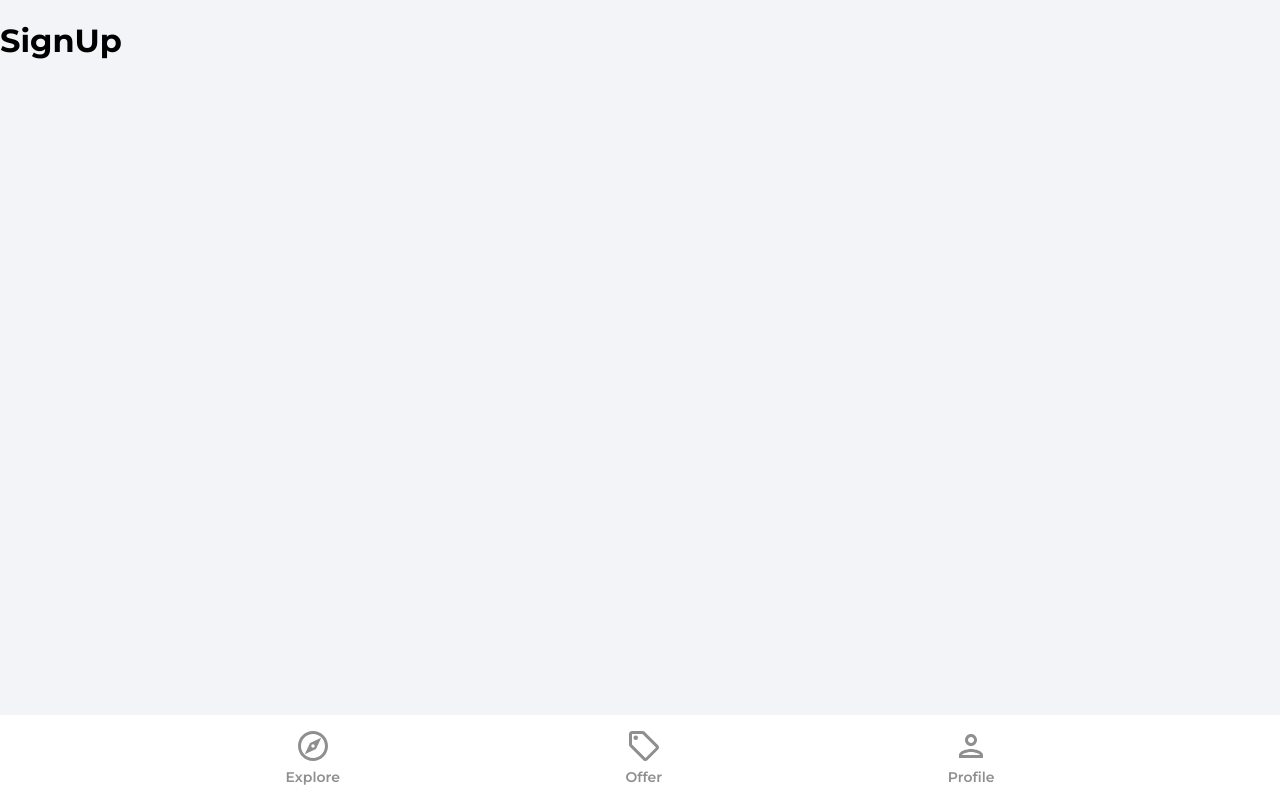
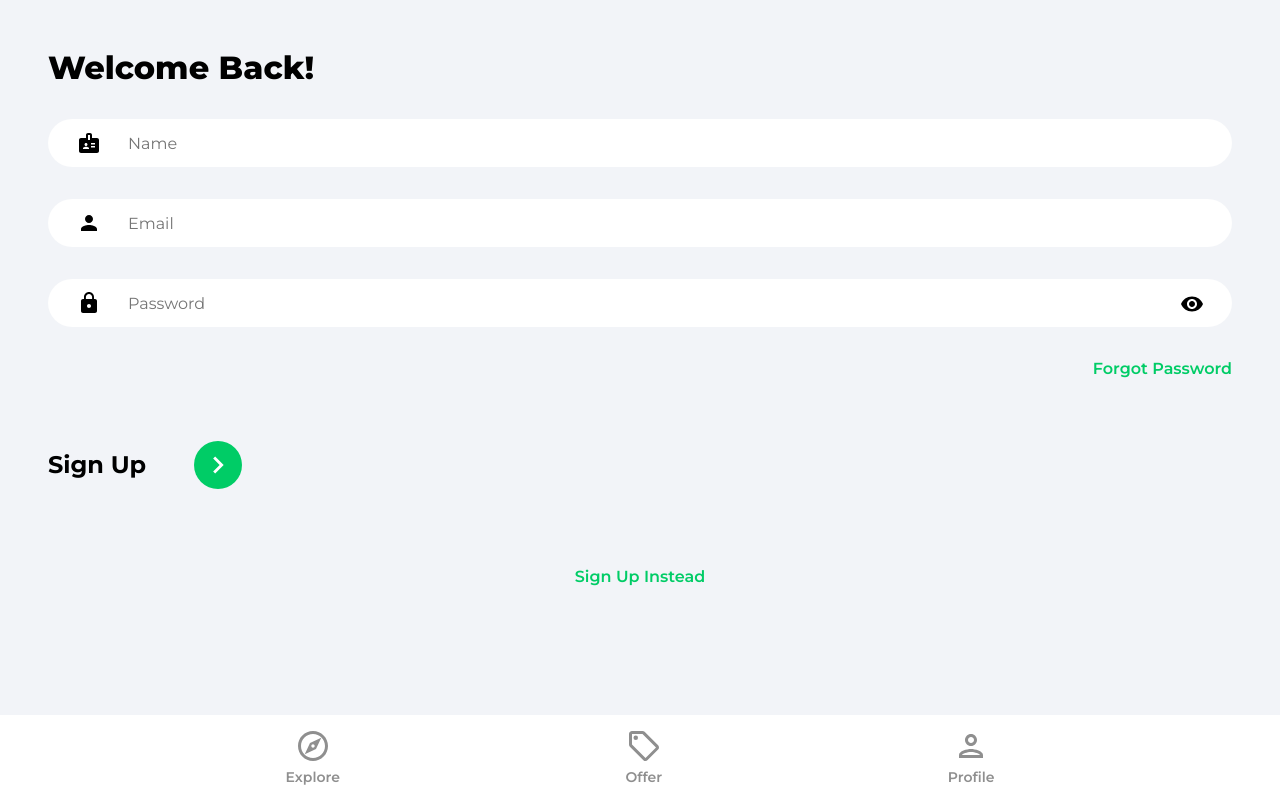
Before and after one commit to wilowdev/house-marketplace, a React (Create React App) app: page /sign-up in a window 1280 px wide. Built offline with nearby package versions, Linux system fonts and the light colour scheme.

Commit message:
sign-in and sign-up

```diff
--- a/src/pages/SignIn.jsx
+++ b/src/pages/SignIn.jsx
@@ -1,10 +1,76 @@
-import React from 'react';
+import { useState } from 'react';
+import { Link, useNavigate } from 'react-router-dom';
+import { ReactComponent as ArrowRightIcon } from '../assets/svg/keyboardArrowRightIcon.svg';
+import visibilityIcon from '../assets/svg/visibilityIcon.svg';
 
 function SignIn() {
+  const [showPassword, setShowPassword] = useState(false);
+  const [formData, setFormData] = useState({
+    email: '',
+    password: '',
+  });
+  const { email, password } = formData;
+
+  const navigate = useNavigate();
+
+  const onChange = (e) => {
+    setFormData((prevState) => ({
+      ...prevState,
+      [e.target.id]: e.target.value,
+    }));
+  };
+
   return (
-    <div>
-      <h1>Sign In</h1>
-    </div>
+    <>
+      <div className='pageContainer'>
+        <header>
+          <p className='pageHeader'>Welcome Back!</p>
+        </header>
+        <main>
+          <form>
+            <input
+              type='email'
+              className='emailInput'
+              value={email}
+              placeholder='Email'
+              id='email'
+              onChange={onChange}
+            />
+            <div className='passwordInputDiv'>
+              <input
+                type={showPassword ? 'text' : 'password'}
+                className='passwordInput'
+                placeholder='Password'
+                id='password'
+                value={password}
+                onChange={onChange}
+              />
+              <img
+                src={visibilityIcon}
+                alt='show password'
+                className='showPassword'
+                onClick={() => setShowPassword((prevState) => !prevState)}
+              />
+            </div>
+            <Link className='forgotPasswordLink' to='/forgot-password'>
+              Forgot Password
+            </Link>
+
+            <div className='signInBar'>
+              <p className='signInText'>Sign In</p>
+              <button className='signInButton'>
+                <ArrowRightIcon width='34px' height='34px' fill='#ffffff' />
+              </button>
+            </div>
+          </form>
+          {/* OAuth here */}
+
+          <Link to='/sign-up' className='registerLink'>
+            Sign Up Instead
+          </Link>
+        </main>
+      </div>
+    </>
   );
 }
 
--- a/src/pages/SignUp.jsx
+++ b/src/pages/SignUp.jsx
@@ -1,10 +1,85 @@
-import React from 'react';
+import { useState } from 'react';
+import { Link, useNavigate } from 'react-router-dom';
+import { ReactComponent as ArrowRightIcon } from '../assets/svg/keyboardArrowRightIcon.svg';
+import visibilityIcon from '../assets/svg/visibilityIcon.svg';
 
 function SignUp() {
+  const [showPassword, setShowPassword] = useState(false);
+  const [formData, setFormData] = useState({
+    name: '',
+    email: '',
+    password: '',
+  });
+  const { name, email, password } = formData;
+
+  const navigate = useNavigate();
+
+  const onChange = (e) => {
+    setFormData((prevState) => ({
+      ...prevState,
+      [e.target.id]: e.target.value,
+    }));
+  };
+
   return (
-    <div>
-      <h1>SignUp</h1>
-    </div>
+    <>
+      <div className='pageContainer'>
+        <header>
+          <p className='pageHeader'>Welcome Back!</p>
+        </header>
+        <main>
+          <form>
+            <input
+              type='text'
+              className='nameInput'
+              value={name}
+              placeholder='Name'
+              id='name'
+              onChange={onChange}
+            />
+            <input
+              type='email'
+              className='emailInput'
+              value={email}
+              placeholder='Email'
+              id='email'
+              onChange={onChange}
+            />
+            <div className='passwordInputDiv'>
+              <input
+                type={showPassword ? 'text' : 'password'}
+                className='passwordInput'
+                placeholder='Password'
+                id='password'
+                value={password}
+                onChange={onChange}
+              />
+              <img
+                src={visibilityIcon}
+                alt='show password'
+                className='showPassword'
+                onClick={() => setShowPassword((prevState) => !prevState)}
+              />
+            </div>
+            <Link className='forgotPasswordLink' to='/forgot-password'>
+              Forgot Password
+            </Link>
+
+            <div className='signUpBar'>
+              <p className='signUpText'>Sign Up</p>
+              <button className='signInButton'>
+                <ArrowRightIcon width='34px' height='34px' fill='#ffffff' />
+              </button>
+            </div>
+          </form>
+          {/* OAuth here */}
+
+          <Link to='/sign-in' className='registerLink'>
+            Sign Up Instead
+          </Link>
+        </main>
+      </div>
+    </>
   );
 }
 
```
